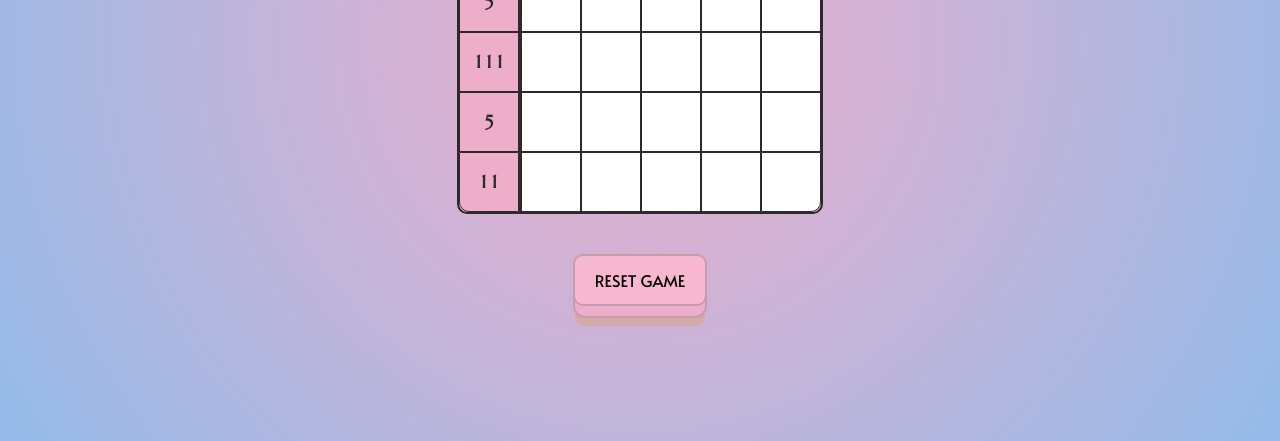
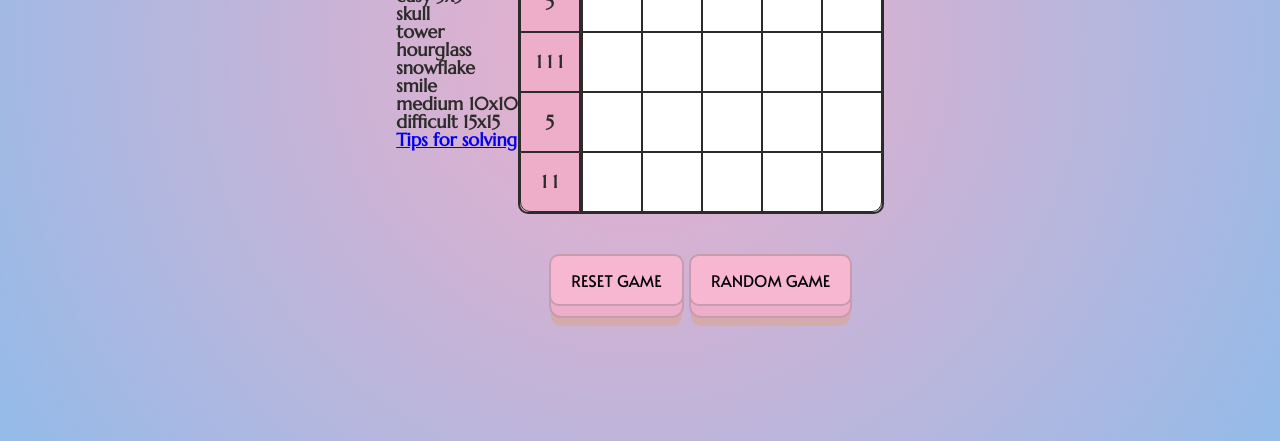
Before and after one commit to Kinkandju/nonograms, a website with bundled scripts: page index.html in a window 1280 px wide. Shown: the part 359-800 px from the top of the page. Built offline with nearby package versions, Linux system fonts and the light colour scheme.

Commit message:
feat: add header markup

```diff
--- a/index.html
+++ b/index.html
@@ -27,6 +27,43 @@
   </head>
 
   <body class="page">
+    <header class="page__header header">
+  <div class="header__container">
+    <img class="header__logo" src="/assets/img/nonograms.jpg" width="50" height="50" alt="Logo"></img>
+
+    <div class="header__menu menu">
+      <div class="menu__icon">
+        <span></span>
+      </div>
+
+      <nav class="menu__navigation">
+        <ul class="menu__list">
+          <li class="menu__item">
+            <span class="menu__category">easy 5x5</span>
+            <ul class="menu__sub-list">
+                <li class="menu__sub-item">skull</li>
+                <li class="menu__sub-item">tower</li>
+                <li class="menu__sub-item">hourglass</li>
+                <li class="menu__sub-item">snowflake</li>
+                <li class="menu__sub-item">smile</li>
+            </ul>
+          </li>
+          <li class="menu__item">
+            <span class="menu__category">medium 10x10</span>
+          </li>
+          <li class="menu__item">
+            <span class="menu__category">difficult 15x15</span>
+          </li>
+          <li class="menu__item">
+            <a class="menu__link link" href="https://nonograms-katana.fandom.com/wiki/Tips_for_solving">
+              Tips for solving
+            </a>
+          </li>
+        </ul>
+      </nav>
+    </div>
+  </div>
+</header>
     <main class="page__main main">
   <section class="main__game game">
     <h1 class="game__title">Awesome nonograms</h1>
@@ -88,17 +125,21 @@
         </div>
       </div>
 
-      <button class="game__button button">Reset game</button>
+      <div class="game__buttons">
+        <button class="game__button button button_reset">Reset game</button>
+        <button class="game__button button button_random">Random game</button>
+      </div>
     </div>
 
     <div class="game__modal modal">
       <audio class="modal__sound" src="assets/sounds/applause.mp3"></audio>
 
-      <p class="modal__text">Great! You have solved the nonogram!</p>
+      <p class="modal__text"></p>
       <button class="modal__button button">Return to game</button>
     </div>
   </section>
 </main>
+
     <script src="script.js" type="module"></script>
   </body>
 </html>
```
